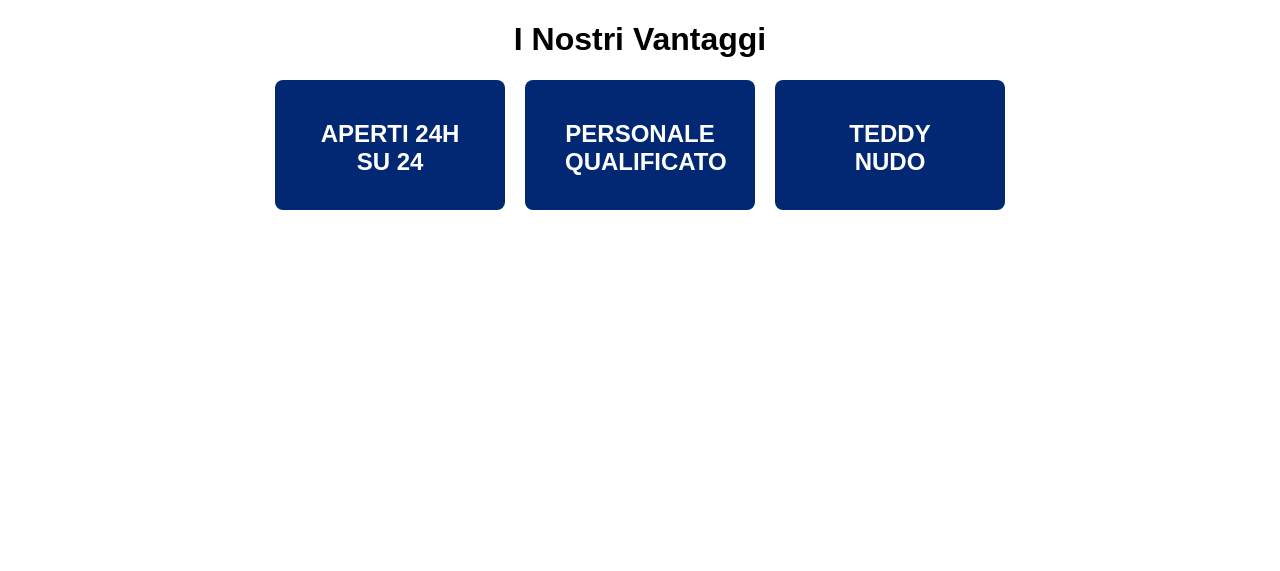
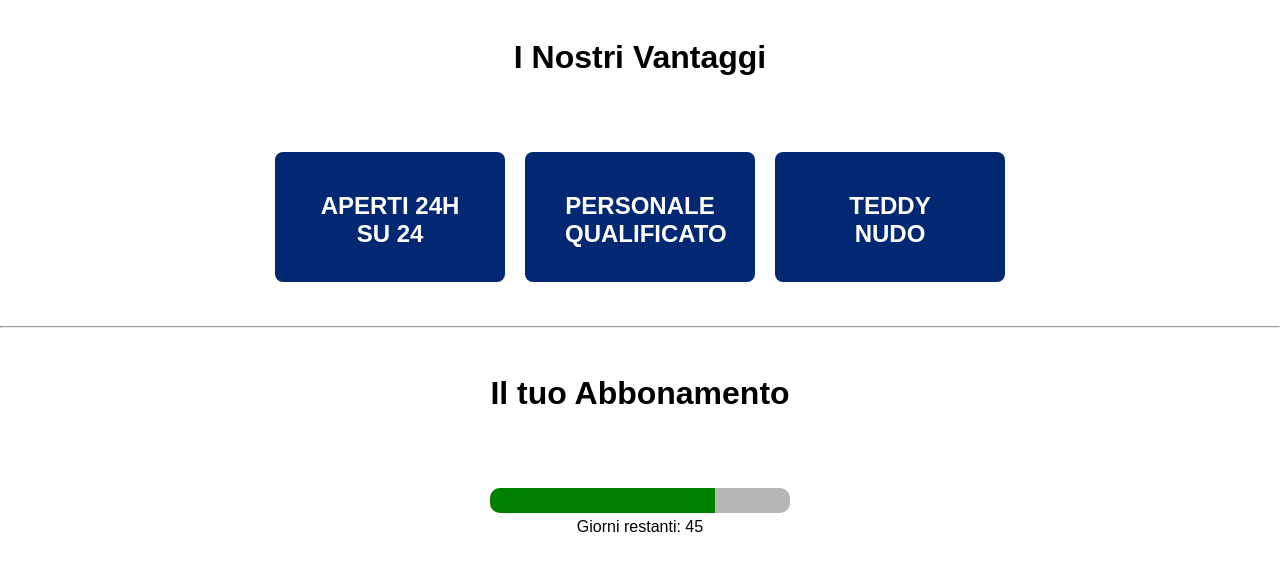
Before and after one commit to Teddyno/Progetto_TW, a PHP site: page / in a window 1280 px wide. Shown: the part 70-641 px from the top of the page. Run offline with PHP 8.4, Linux system fonts and the light colour scheme.

Commit message:
barra di progresso

```diff
--- a/index.php
+++ b/index.php
@@ -3,17 +3,34 @@
 <head>
     <meta charset="UTF-8">
     <title>HomePage - UniSA Gym</title>
-    <link rel="stylesheet" type="text/css" href="stylesheet/style.css">
+    <link rel="stylesheet" type="text/css" href="styleSheet/style.css">
 </head>
 <body>
     <?php include 'header.html'; ?>
     <main>
+        <br>
         <h1>I Nostri Vantaggi</h1>
+        <br><br><br>
         <div class="container">
             <div class="card">Aperti 24h su 24</div>
             <div class="card">Personale qualificato</div>
             <div class="card">Teddy Nudo</div>
         </div>
+        <br><br>
+        <hr>
+        <br>
+        <h1>Il tuo Abbonamento</h1>
+        <br><br><br>
+        <!-- <div class="container">
+            <div class="card">Abbonamento Base</div>
+            <div class="card">Abbonamento Premium</div>
+            <div class="card">Abbonamento Gold</div> -->
+
+        <div class="container-barra">
+            <div class="barra-progressiva" id="barra-progressiva"></div>
+        </div>
+        <p id="testo-barra"></p>
+        <script src="js/barraProgressiva.js"></script>
 
     </main>
     <?php // include 'footer.html'; ?>
--- /dev/null
+++ b/js/barraProgressiva.js
@@ -0,0 +1,22 @@
+function barraProgressiva(giorniRestanti, giorniTotali){
+    let percentuale = (giorniRestanti / giorniTotali) * 100;
+
+    let barraProgressiva = document.getElementById('barra-progressiva');
+    let testoBarra = document.getElementById('testo-barra');
+
+
+    barraProgressiva.style.width = percentuale + '%';
+    testoBarra.textContent = 'Giorni restanti: ' + giorniRestanti;
+
+    if(percentuale>50){
+        barraProgressiva.style.backgroundColor = 'green';
+    } else if(percentuale>25){
+        barraProgressiva.style.backgroundColor = 'orange';
+    } else {
+        barraProgressiva.style.backgroundColor = 'red';
+    }
+}
+
+    const giorniTotali = 60;
+    const giorniRestanti = 45;
+    barraProgressiva(giorniRestanti, giorniTotali);
--- /dev/null
+++ b/stylesheet/barraProgressivaStyle.css
@@ -0,0 +1,20 @@
+.container-barra{
+    width: 300px;
+    background-color: rgb(182, 182, 182);
+    height: 25px;
+    margin: auto;
+    border-radius: 10px;
+    overflow: hidden;
+}
+
+.barra-progressiva{
+    height: 100%;
+    font-weight: bold;
+    line-height: 20px;
+}
+
+#testo-barra{
+    text-align: center;
+    font-size: 16px;
+    margin-top: 5px;
+}
--- a/stylesheet/style.css
+++ b/stylesheet/style.css
@@ -1,4 +1,5 @@
 @import "headerStyle.css";
+@import "barraProgressivaStyle.css";
 
 body {
     font-family: Arial, Helvetica, sans-serif;
```
